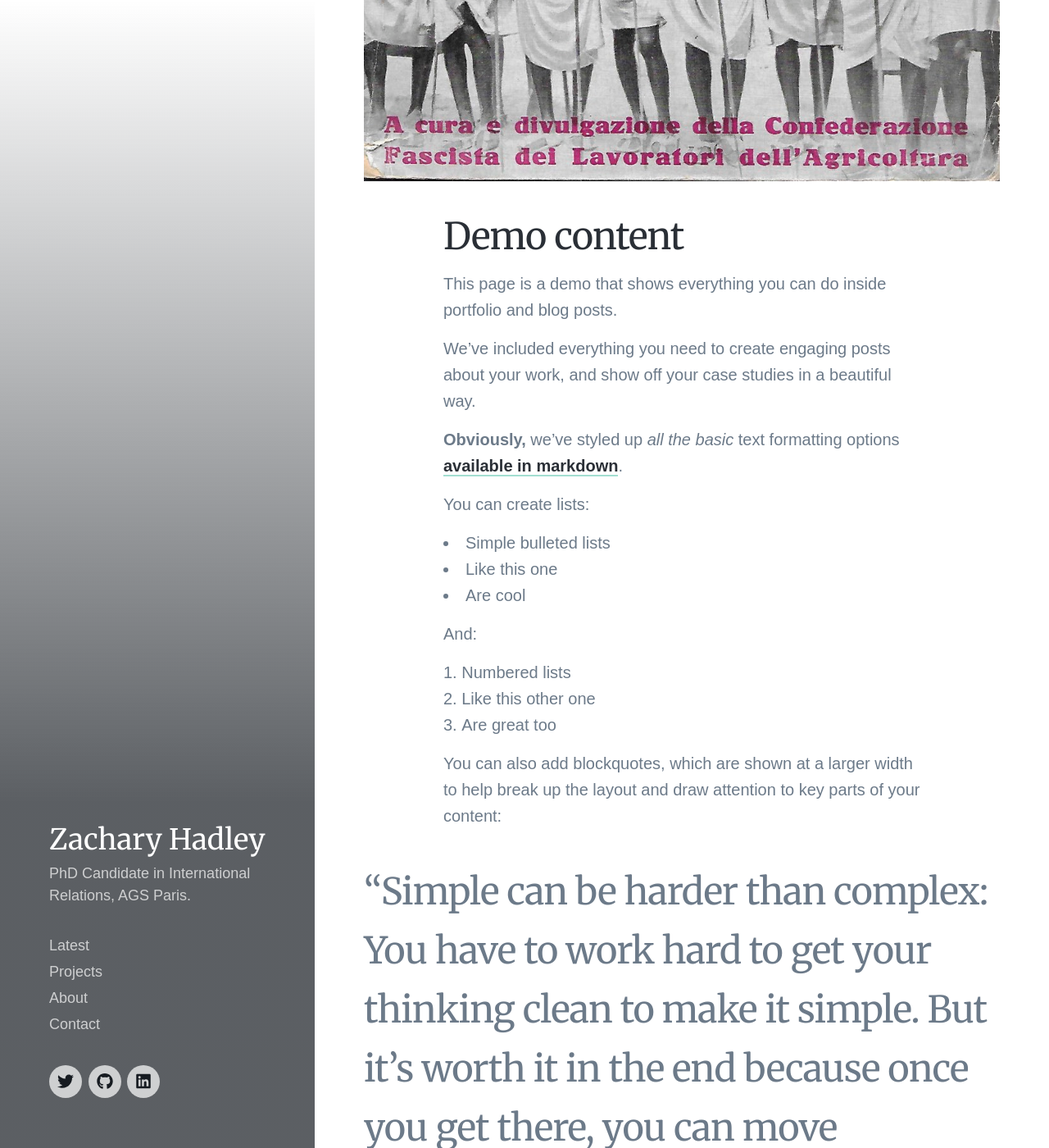
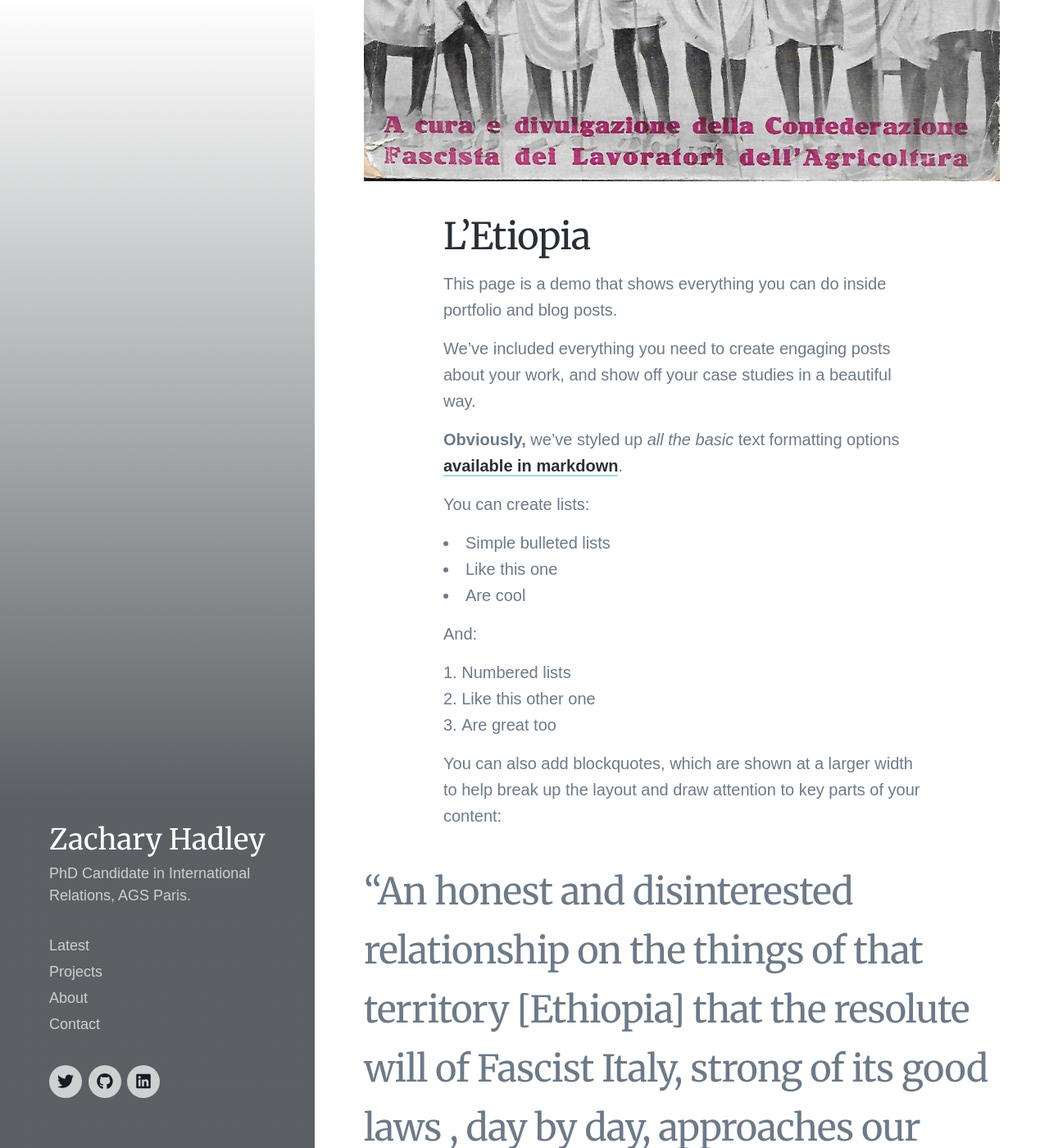
Before and after one commit to zhadley/zhadley.github.io, a Jekyll site: the page built from _posts/2018-06-30-demo-post.md, in a window 1280 px wide and 1400 px high, scrolled down 1043 px. Shown: the whole window at 82% size. Built offline with Jekyll 4.4.1, drawn with Linux system fonts in a browser that asks for light colours; nearby versions of some CDN libraries; some web fonts are replaced; some of the changed text lies outside the part shown.

Commit message:
Update 2018-06-30-demo-post.md

```diff
--- a/_posts/2018-06-30-demo-post.md
+++ b/_posts/2018-06-30-demo-post.md
@@ -7,7 +7,7 @@ excerpt: Encountering Italian fascist studies on Ethiopia at the Sunday antique
 
 ![](/images/l'ethiopia-squashed.jpg)
 
-## Demo content
+## L'Etiopia
 
 This page is a demo that shows everything you can do inside portfolio and blog posts.
 
@@ -29,7 +29,7 @@ And:
 
 You can also add blockquotes, which are shown at a larger width to help break up the layout and draw attention to key parts of your content:
 
-> “Simple can be harder than complex: You have to work hard to get your thinking clean to make it simple. But it’s worth it in the end because once you get there, you can move mountains.”
+> “An honest and disinterested relationship on the things of that territory [Ethiopia] that the resolute will of Fascist Italy, strong of its good laws , day by day, approaches our sensibilities.”
 
 The theme also supports markdown tables:
 
@@ -48,10 +48,10 @@ You can throw in some horizontal rules too:
 Here's a really neat custom feature we added – galleries:
 
 <div class="gallery" data-columns="3">
-	<img src="/images/demo/demo-portrait.jpg">
-	<img src="/images/demo/demo-landscape.jpg">
-	<img src="/images/demo/demo-square.jpg">
-	<img src="/images/demo/demo-landscape-2.jpg">
+	<img src="/images/ethiopia/etiopia 1-squashed.jpg">
+	<img src="/images/ethiopia/etiopia 2-squashed.jpg">
+	<img src="/images/ethiopia/etiopia 3-squashed.jpg">
+	<img src="/images/ethiopia/etiopia 4-squashed.jpg">
 </div>
 
 Inspired by the Galleries feature from WordPress, we've made it easy to create grid layouts for your images. Just use a bit of simple HTML in your post to create a masonry grid image layout:
```
